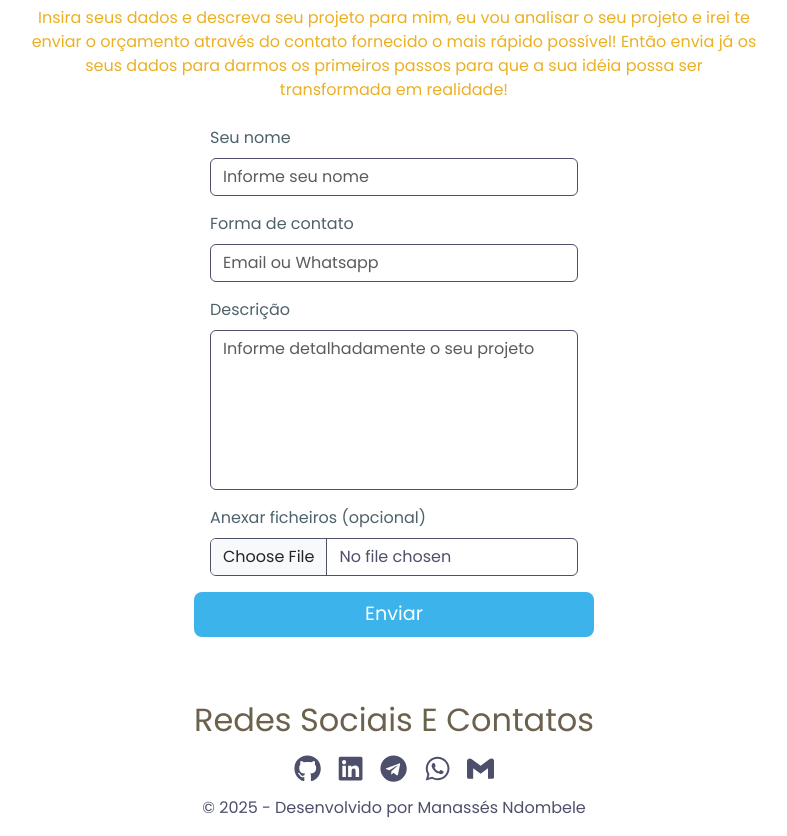
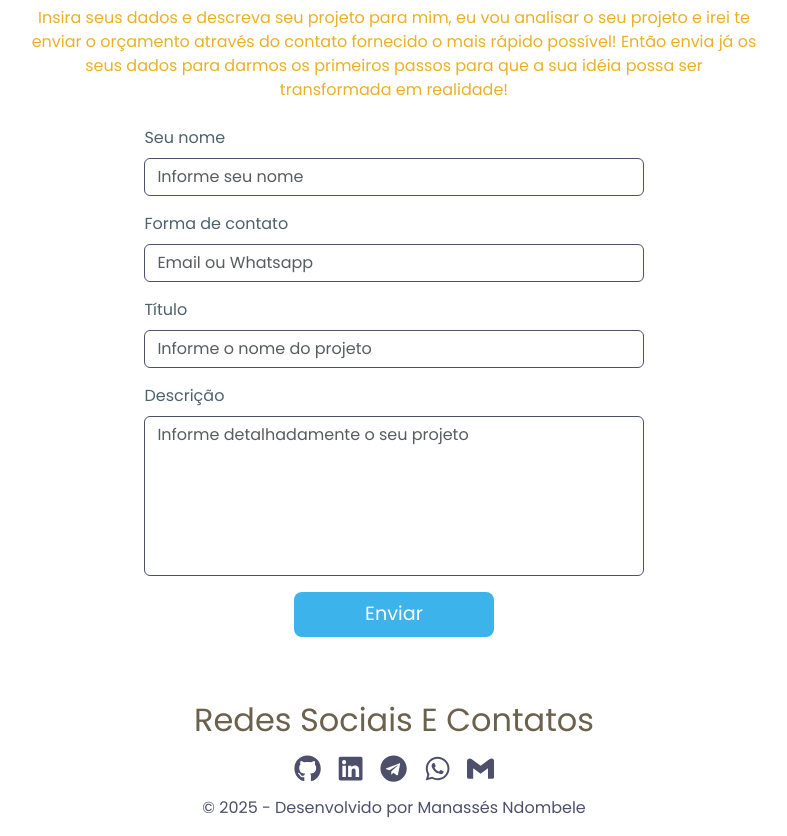
Before and after one commit to Manasses-Ndombele/Portf-lio-Freelancer-v3.0, a React (Vite) app: page / in a window 1280 px wide. Shown: the part 4080-4916 px from the top of the page, without its empty margins (246-1033 px from the left). Built offline with nearby package versions, Linux system fonts and the light colour scheme.

Commit message:
Criei a função de envio email com dados do formulário de orçamento e resolvi alguns bugs de estilização dos componentes

```diff
--- a/src/components/BudgetContainer.jsx
+++ b/src/components/BudgetContainer.jsx
@@ -1,7 +1,103 @@
+import { useState } from 'react'
+import ModalStatus from './ModalStatus'
 import '../styles/components/container-description.sass'
 import '../styles/components/budget-container.sass'
 
 function BudgetContainer() {
+    const [emailStatus, setEmailStatus] = useState({
+        title: null,
+        body: null
+    })
+
+    function submitEmail() {
+        let btnForm = document.querySelector('button#send-form-btn')
+        btnForm.querySelector('span').classList.add('d-none')
+        btnForm.querySelector('div').classList.remove('d-none')
+        btnForm.setAttribute('disabled', '')
+        let mainForm = document.forms[0]
+        let form = {
+            senderEmail: 'ndombelemanasses@gmail.com',
+            senderName: document.querySelector('input#name-field').value,
+            senderServerEmail: 'google',
+            senderPasswordEmail: 'qofo vhqu ufjm fewq',
+            recipientsEmails: ['manassesndombelefreelancer@gmail.com'],
+            subject: document.querySelector('input#project-name-field').value,
+            message: `${document.querySelector('textarea#description-field').value}\n\nForma de contacto: ${document.querySelector('input#contact-field').value}`
+        }
+
+        const sendForm = async () => {
+            try {
+                const response = await fetch("https://automails.onrender.com/api/send-emails", {
+                    method: "POST",
+                    headers: {
+                        "Content-Type": "application/json",
+                    },
+                    body: JSON.stringify(form)
+                })
+
+                let message = null
+                let modalBtn = document.querySelector('button#open-modal-btn')
+                if (!response.ok) {
+                    message = 'Houve um erro no envio dos emails tente novamente mais tarde! Certifique-se de que está conectado a internet e recarregue a página!'
+                    setEmailStatus({
+                        title: 'Erro',
+                        body: message
+                    })
+
+                    btnForm.querySelector('span').classList.remove('d-none')
+                    btnForm.querySelector('div').classList.add('d-none')
+                    btnForm.removeAttribute('disabled', '')
+                    modalBtn.click()
+                    throw new Error(message)
+                }
+
+                const emailsSent = await response.json()
+                if (emailsSent.erro) {
+                    console.log(emailsSent)
+                    message = 'Houve um erro no processamento da mensagem tente mais tarde, ou procure me contactar através dos links abaixo, porfavor!'
+                    setEmailStatus({
+                        title: 'Erro',
+                        body: message
+                    })
+
+                    btnForm.querySelector('span').classList.remove('d-none')
+                    btnForm.querySelector('div').classList.add('d-none')
+                    btnForm.removeAttribute('disabled', '')
+                    modalBtn.click()
+                    console.error(message)
+                } else {
+                    message = 'Ok. Muito obrigado por confiar seu projeto a mim assim que possível vou analisar e te passar o orçamento do projeto através do contato informado abaixo!'
+                    setEmailStatus({
+                        title: 'Sucesso!',
+                        body: message
+                    })
+
+                    btnForm.querySelector('span').classList.remove('d-none')
+                    btnForm.querySelector('div').classList.add('d-none')
+                    btnForm.removeAttribute('disabled', '')
+                    modalBtn.click()
+                    mainForm.reset()
+                }
+            } catch (error) {
+                console.log(emailsSent)
+                message = 'Houve um erro ao tentar enviar a mensagem! Verifique atentamente a sua conexão com a internet porfavor! Tente novamente ou me contacte através dos links abaixo!'
+                console.error(error)
+                console.error(message)
+                setEmailStatus({
+                    title: 'Erro',
+                    body: message
+                })
+
+                btnForm.querySelector('span').classList.remove('d-none')
+                btnForm.querySelector('div').classList.add('d-none')
+                btnForm.removeAttribute('disabled', '')
+                modalBtn.click()
+            }
+        }
+
+        sendForm()
+    }
+
     return (
         <div id="budget-container" className="my-3 p-3">
             <div className="container-description text-center p-2">
@@ -11,15 +107,22 @@ function BudgetContainer() {
             <div className="budget-form">
                 <form>
                     <label htmlFor="name-field" className="form-label mb-2">Seu nome</label>
-                    <input type="text" name="name" id="name-field" placeholder="Informe seu nome" className="form-control mb-3" />
+                    <input type="text" name="name" id="name-field" placeholder="Informe seu nome" className="form-control mb-3" required />
                     <label htmlFor="contact-field" className="form-label mb-2">Forma de contato</label>
-                    <input type="text" name="contact-field" id="contact-fielld" placeholder="Email ou Whatsapp" className="form-control mb-3" />
+                    <input type="text" name="contact-field" id="contact-field" placeholder="Email ou Whatsapp" className="form-control mb-3" required />
+                    <label htmlFor="project-name-field" className="form-label mb-2">Título</label>
+                    <input type="text" name="project-name" id="project-name-field" className="form-control mb-3" placeholder="Informe o nome do projeto" required />
                     <label htmlFor="description-field" className="form-label mb-2">Descrição</label>
-                    <textarea name="description" id="description-field" placeholder="Informe detalhadamente o seu projeto" className="form-control mb-3"></textarea>
-                    <label htmlFor="files-field" className="form-label mb-2">Anexar ficheiros (opcional)</label>
-                    <input type="file" name="files" id="files-field" placeholder="Envie imagens ou documentos relacionados ao seu projeto" className="form-control mb-3" />
+                    <textarea name="description" id="description-field" placeholder="Informe detalhadamente o seu projeto" className="form-control mb-3" required></textarea>
                 </form>
-                <button type="button" id="send-form-btn" className="w-100 border-0 rounded-3 py-2">Enviar</button>
+                <button type="button" id="send-form-btn" className="w-100 border-0 rounded-3 py-2" onClick={submitEmail}>
+                    <span>Enviar</span>
+                    <div className="spinner-border d-none" role="status">
+                        <span className="visually-hidden">Loading...</span>
+                    </div>
+                </button>
+                <button type="button" id="open-modal-btn" className="visually-hidden" data-bs-toggle="modal" data-bs-target="#modal-status"></button>
+                <ModalStatus title={emailStatus.title} body={emailStatus.body} />
             </div>
         </div>
     )
--- a/src/components/MainHeader.jsx
+++ b/src/components/MainHeader.jsx
@@ -24,11 +24,11 @@ function MainHeader() {
             </div>
             <menu type="toolbar" className={`main-menu ${mainMenuStatus ? 'opened' : 'closed'} p-0 m-0`}>
                 <nav className="d-flex flex-column align-items-center gap-2 my-2">
-                    <a href="#solutions-area" className="text-decoration-none">Serviços</a>
-                    <a href="#projects-area" className="text-decoration-none">Projetos</a>
-                    <a href="#history-area" className="text-decoration-none">Quem sou eu?</a>
+                    <a href="#solutions-area" className="text-decoration-none" onClick={() => { setMainMenuStatus(false) }}>Serviços</a>
+                    <a href="#projects-area" className="text-decoration-none" onClick={() => { setMainMenuStatus(false) }}>Projetos</a>
+                    <a href="#history-area" className="text-decoration-none" onClick={() => { setMainMenuStatus(false) }}>Quem sou eu?</a>
                 </nav>
-                <a href="#budget-container" className="main-cta-header w-100 text-decoration-none d-flex justify-content-center p-3">
+                <a href="#budget-container" className="main-cta-header w-100 text-decoration-none d-flex justify-content-center p-3" onClick={() => { setMainMenuStatus(false) }}>
                     <button type="button" className="btn-cta border-0 w-100 rounded-3 py-2">Pedir orçamento</button>
                 </a>
             </menu>
--- /dev/null
+++ b/src/components/ModalStatus.jsx
@@ -0,0 +1,20 @@
+import '../styles/components/modal-status.sass'
+
+function ModalStatus(props) {
+    return (
+        <div className="modal fade" id="modal-status" tabIndex="-1" aria-labelledby="modal-status-title" aria-hidden="true">
+            <div className="modal-dialog">
+                <div className="modal-content">
+                    <div className="modal-header">
+                        <h2 className="modal-title fs-5 fw-bold" id="modal-status-title">{props.title}</h2>
+                    </div>
+                    <div className="modal-body">
+                        {props.body}
+                    </div>
+                </div>
+            </div>
+        </div>
+    )
+}
+
+export default ModalStatus
--- a/src/styles/components/budget-container.sass
+++ b/src/styles/components/budget-container.sass
@@ -8,22 +8,40 @@
         flex-direction: column
         align-items: center
 
-    .form-label
-        font-size: 1em
-        color: base.$senary-color
-        cursor: pointer
+    @include base.laptop()
+        align-items: start
+        width: 70% !important
 
-    .form-control
-        border: 1px solid base.$quinary-color
-        color: base.$quinary-color
-        transition: box-shadow .4s ease-in
+    @include base.desktop()
+        width: 50% !important
+        align-items: center
 
-        &:focus
-            box-shadow: 0px 0px 3px base.$quinary-color
+    @include base.Tv()
+        width: 40% !important
 
-    textarea
-        height: 10rem
-        resize: none
+    form
+        @include base.tablet()
+            width: 90%
+
+        @include base.laptop()
+            width: 100%
+
+        .form-label
+            font-size: 1em
+            color: base.$senary-color
+            cursor: pointer
+
+        .form-control
+            border: 1px solid base.$quinary-color
+            color: base.$quinary-color
+            transition: box-shadow .4s ease-in
+
+            &:focus
+                box-shadow: 0px 0px 3px base.$quinary-color
+
+        textarea
+            height: 10rem
+            resize: none
 
     #send-form-btn
         @include base.btn-cta()
--- a/src/styles/components/intro-area.sass
+++ b/src/styles/components/intro-area.sass
@@ -26,7 +26,7 @@
             @include base.laptop()
                 align-items: start !important
                 text-align: left !important
-                width: 70%
+                width: 80%
                 gap: 1rem
 
             @include base.Tv()
--- /dev/null
+++ b/src/styles/components/modal-status.sass
@@ -0,0 +1,8 @@
+@use '../base'
+
+.modal-title
+    @include base.montserrat-titles()
+    color: base.$primary-color
+
+.modal-body
+    color: base.$tertiary-color
--- a/src/styles/components/projects-area.sass
+++ b/src/styles/components/projects-area.sass
@@ -33,6 +33,9 @@
                         height: 80%
                         object-fit: cover
                         box-shadow: 0px 0px 3px base.$quinary-color
+
+                    @include base.desktop()
+                        height: 100%
 
             .project-description
                 @include base.laptop()
```
